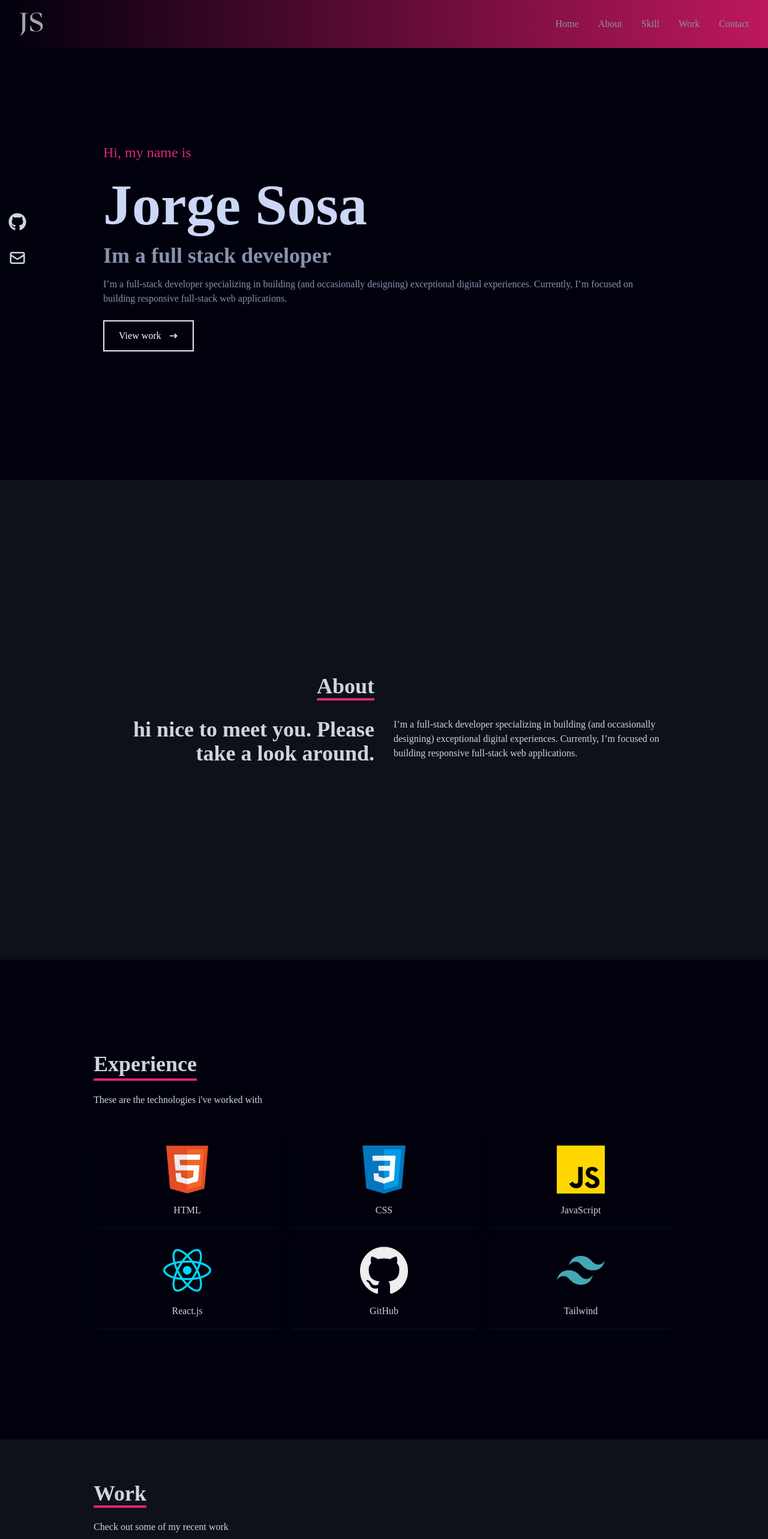
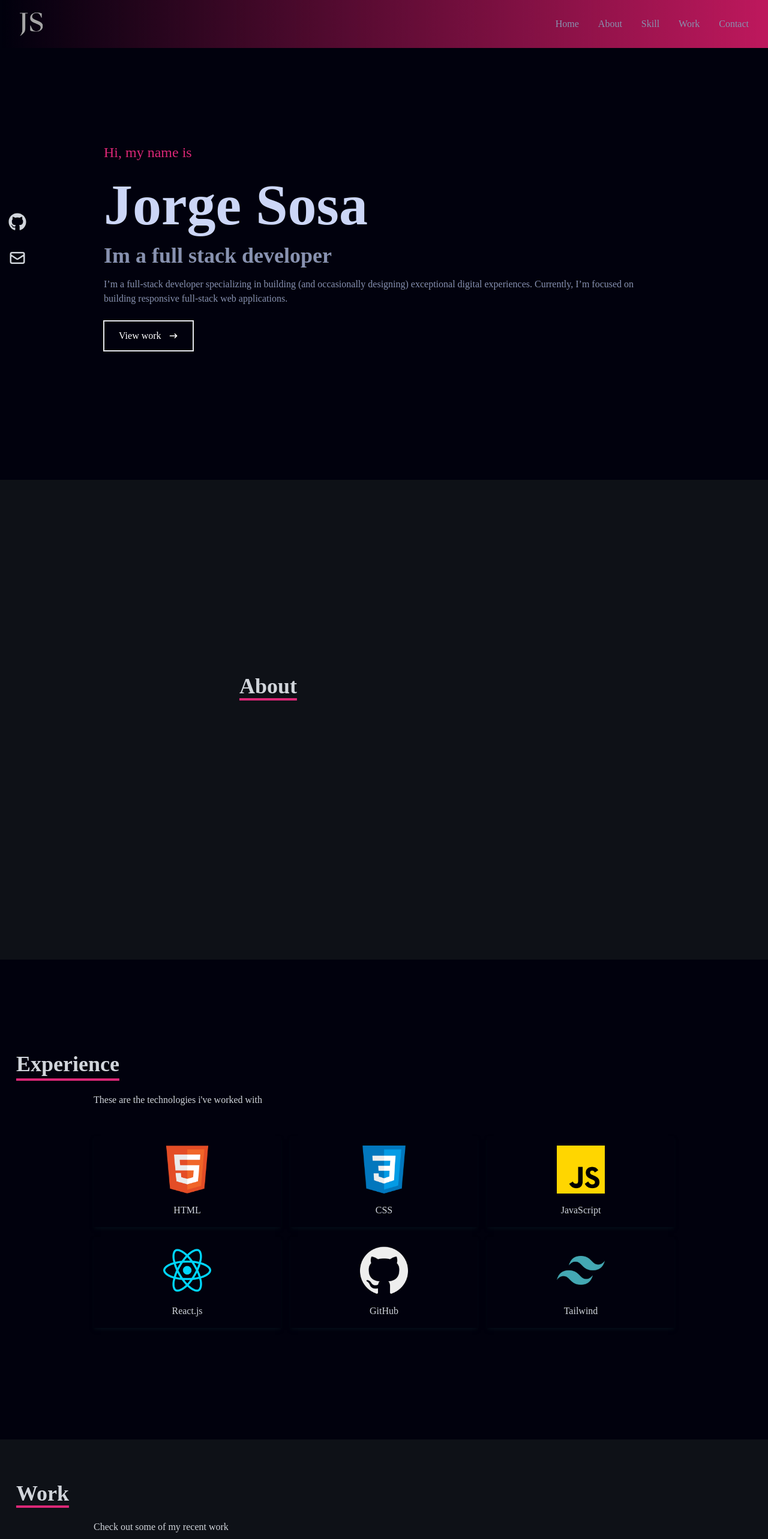
Before and after one commit to jorgegso/ReactPortafolio, a React (Create React App) app: page / in a window 1280 px wide. Shown: the top 2566 px of the page at 60% size. Built offline with nearby package versions, Linux system fonts and the light colour scheme.

Commit message:
animations

```diff
--- a/src/components/About.jsx
+++ b/src/components/About.jsx
@@ -1,26 +1,67 @@
 import React from "react";
+import { motion } from "framer-motion";
 
 const About = () => {
+  //trancition
+  const [lastYPos, setLastYPos] = React.useState(0);
+  const [shouldShowActions, setShouldShowActions] = React.useState(false);
+
+  React.useEffect(() => {
+    function handleScroll() {
+      const yPos = window.scrollY;
+      const isScrollingUp = yPos > lastYPos;
+
+      setShouldShowActions(isScrollingUp);
+      setLastYPos(yPos);
+    }
+    window.addEventListener("scroll", handleScroll, false);
+    return () => {
+      window.removeEventListener("scroll", handleScroll, false);
+    };
+  }, [lastYPos]);
+  //moment
+
   return (
     <div name="about" className="w-full h-screen bg-[#0E1117] text-gray-300 ">
       <div className=" flex flex-col justify-center items-center w-full h-full ">
         <div className="w-full max-w-[1000px] grid grid-cols-2 gap-8">
           <div className="sm:text-right pb-8 pl-4">
-            <p className="text-4xl font-bold inline border-b-4 border-pink-600">About</p>
+            <motion.div
+              className="actions"
+              initial={{ x: -200 }}
+              animate={{x: 1 }}
+              transition={{ repeat: Infinity ,repeatType: "reverse",
+              duration: 4 }}>
+              <p className="text-4xl font-bold inline border-b-4 border-pink-600">
+                About
+              </p>
+            </motion.div>
           </div>
           <div></div>
         </div>
         <div className="w-full max-w-[1000px]  grid sm:grid-cols-2 gap-8 px-4">
           <div className="sm:text-right text-4xl font-bold">
+            <motion.div
+              className="actions"
+              initial={{ opacity: 0 }}
+              animate={{ opacity: shouldShowActions ? 1 : 0 }}
+              transition={{ opacity: { duration: 1.9 } }}>
               <p>hi nice to meet you. Please take a look around.</p>
+            </motion.div>
           </div>
           <div>
+            <motion.div
+              className="actions"
+              initial={{ opacity: 0 }}
+              animate={{ opacity: shouldShowActions ? 1 : 0 }}
+              transition={{ opacity: { duration: 1.9 } }}>
               <p>
                 I’m a full-stack developer specializing in building (and
                 occasionally designing) exceptional digital experiences.
                 Currently, I’m focused on building responsive full-stack web
                 applications.
               </p>
+            </motion.div>
           </div>
         </div>
       </div>
--- a/src/components/Home.jsx
+++ b/src/components/Home.jsx
@@ -1,24 +1,44 @@
 import React, { useState } from "react";
-import {Link} from 'react-scroll'
+import { Link } from "react-scroll";
 import { HiArrowNarrowRight } from "react-icons/hi";
+import { motion } from "framer-motion";
+
 const Home = () => {
   const [nav, setNav] = useState(false);
   const handleClick = () => setNav(!nav);
   return (
     <div name="home" className="w-full h-screen bg-[#01010D]">
       <div className="max-w-[1000px] mx-auto px-8 flex flex-col justify-center h-full ">
+        <motion.div
+          className="actions"
+          initial={{ x: -1100 }}
+          animate={{ x: 1 }}
+          transition={{ x: { duration: 1.7 } }}>
           <p className="text-pink-600 text-2xl mt-8">Hi, my name is</p>
+        </motion.div>
+        <motion.div
+          className="actions"
+          initial={{ x: -1100 }}
+          animate={{ x: 1 }}
+          transition={{ x: { duration: 1.9 } }}>
           <h1 className="text-4xl sm:text-8xl font-bold text-[#ccd6f6] mt-6">
             Jorge Sosa
           </h1>
+        </motion.div>
+        <motion.div
+          className="actions"
+          initial={{ x: -1100 }}
+          animate={{ x: 1 }}
+          transition={{ x: { duration: 2.1 } }}>
           <h2 className="text-2xl sm:text-4xl font-bold text-[#8892b0] mt-4">
             Im a full stack developer
           </h2>
           <p className="text-[#8892b0] py-4 max-w[700px]">
-          I’m a full-stack developer specializing in building (and occasionally
-          designing) exceptional digital experiences. Currently, I’m focused on
-          building responsive full-stack web applications.
+            I’m a full-stack developer specializing in building (and
+            occasionally designing) exceptional digital experiences. Currently,
+            I’m focused on building responsive full-stack web applications.
           </p>
+        </motion.div>
 
         <div>
           <Link onClick={handleClick} to="work" smooth={true} duration={500}>
--- a/src/components/Skill.jsx
+++ b/src/components/Skill.jsx
@@ -9,6 +9,7 @@
 import ReactImg from "../assets/react.png";
 import Tailwind from "../assets/tailwind.png";
 import GitHub from "../assets/github.png";
+import { motion } from "framer-motion";
 const Skill = () => {
   return (
     <div name="skill" className="w-full h-screen bg-[#01010D] text-gray-300">
@@ -16,10 +17,19 @@
       <div className="max-w-[1000px] mx-auto p-4 flex flex-col justify-center w-full h-full">
         {/* col 1 */}
         <div>
+        <motion.div
+              className="actions"
+              initial={{ x: -200 }}
+              animate={{x: 1 }}
+              transition={{ repeat: Infinity ,repeatType: "reverse",
+              duration: 4 }}>
           <p className="text-4xl font-bold inline border-b-4  border-pink-600 py-1 ">
             Experience
           </p>
-          <p className="py-4 mt-3">These are the technologies i've worked with</p>
+          </motion.div>
+          <p className="py-4 mt-3">
+            These are the technologies i've worked with
+          </p>
         </div>
         {/* col 2 */}
         <div className="w-full grid grid-cols-2 sm:grid-cols-3 gap-4 text-center py-8">
@@ -32,7 +42,11 @@
             <p className="my-4">CSS</p>
           </div>
           <div className="shadow-md shadow-[#040c16] hover:scale-110 hover:bg-gray-800 duration-500">
-            <img className="w-20 mx-auto my-4" src={JavaScript} alt="HTML icon" />
+            <img
+              className="w-20 mx-auto my-4"
+              src={JavaScript}
+              alt="HTML icon"
+            />
             <p className="my-4">JavaScript</p>
           </div>
           <div className="shadow-md shadow-[#040c16] hover:scale-110 hover:bg-gray-800 duration-500">
--- a/src/components/Work.jsx
+++ b/src/components/Work.jsx
@@ -4,6 +4,8 @@
 import Robots from "../assets/robots.jpg";
 import Weather from "../assets/weatherApp.png";
 import Face from "../assets/Face.png";
+import { motion } from "framer-motion";
+
 // import realState from "../assets/realstate.jpg";
 
 const Work = () => {
@@ -11,15 +13,28 @@
     <div name="work" className="w-full md:h-screen text-gray-300 bg-[#0E1117]">
       <div className="max-w-[1000px] mx-auto p-4 flex flex-col justify-center w-full h-full">
         <div className="pb-8">
-          <p className="text-4xl font-bold inline border-b-4 text-gray-300 border-pink-600">
-            Work
-          </p>
+          <motion.div
+            className="actions"
+            initial={{ x: -200 }}
+            animate={{ x: 1 }}
+            transition={{
+              repeat: Infinity,
+              repeatType: "reverse",
+              duration: 4,
+            }}>
+            <p className="text-4xl font-bold inline border-b-4 text-gray-300 border-pink-600">
+              Work
+            </p>
+          </motion.div>
+
           <p className="py-6">Check out some of my recent work</p>
         </div>
 
         {/* Project 1 */}
         <div className="grid sm:grid-cols-2 md:grid-cols-3 gap-4">
-          <div style={{ backgroundImage: `url(${Calculator})` }} className="shadow-lg shadow-[#040c16] group container rounded-md flex justify-center items-center mx-auto content-div">
+          <div
+            style={{ backgroundImage: `url(${Calculator})` }}
+            className="shadow-lg shadow-[#040c16] group container rounded-md flex justify-center items-center mx-auto content-div">
             {/* Hover effects */}
             <div className="opacity-0 group-hover:opacity-100">
               <span className=" font-bold text-white tracking-wider">
@@ -39,8 +54,8 @@
               </div>
             </div>
           </div>
-        {/* project 2  */}
-        <div
+          {/* project 2  */}
+          <div
             style={{ backgroundImage: `url(${Map})` }}
             className="shadow-lg shadow-[#040c16] group container rounded-md flex justify-center items-center mx-auto content-div">
             {/* Hover effects */}
@@ -62,7 +77,6 @@
               </div>
             </div>
           </div>
-
 
           {/* 3 work */}
           <div
```
Also changed, not shown: src/components/Contact.jsx (+30 -7 lines), src/components/Footer.jsx (+5 -5 lines), src/components/NavBar.jsx (+26 -14 lines), src/pages/Homepage.jsx (+4 -4 lines), src/pages/Notfound.jsx (+9 -8 lines), src/pages/Resume.jsx (+6 -9 lines). Lines whose indentation alone changed are shown as unchanged.
